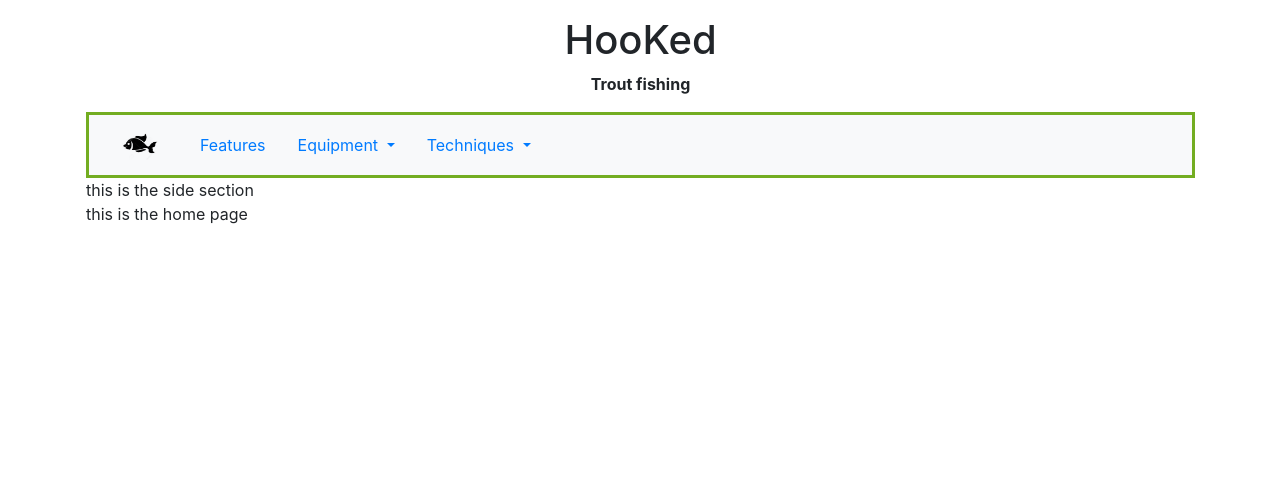
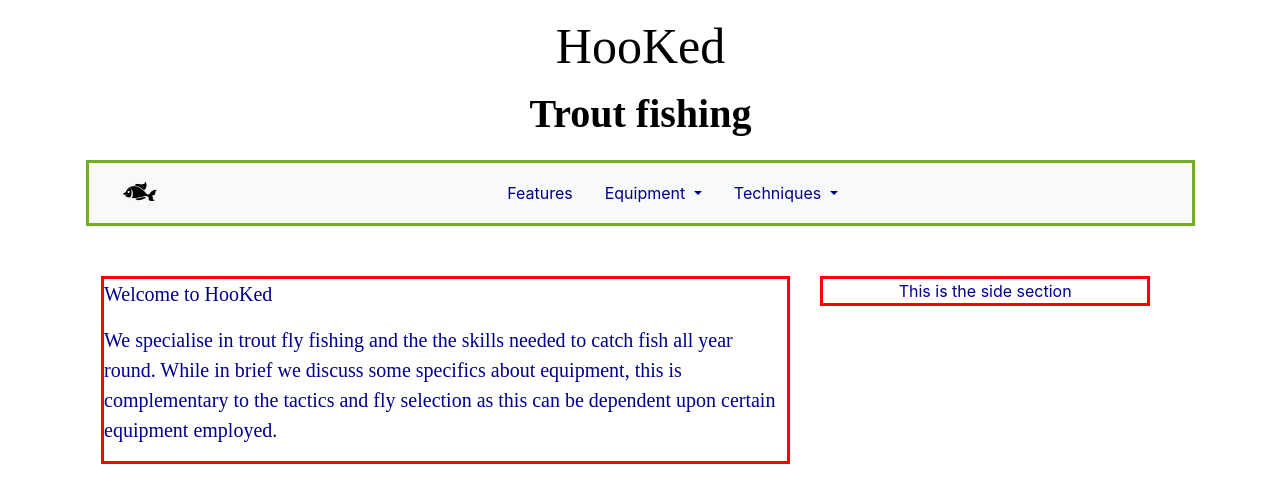
Before and after one commit to StudentRP/hooked, a Django app: page / in a window 1280 px wide. Shown: the top 503 px of the page. Run offline with Django 4.2, Linux system fonts and the light colour scheme.

Commit message:
css building

```diff
--- a/main_body/static/main_body/main.css
+++ b/main_body/static/main_body/main.css
@@ -1,24 +1,46 @@
-/** {*/
-/*    color: darkblue;*/
-/*}*/
+* {
+    color: darkblue !important;
+}
 
-.my_header {
+.my_header, aside {
     text-align: center;
 }
 
-/*nav div {*/
-/*    position: fixed;*/
-/*}*/
 
-body nav{
-    border: red;
+aside, section{
+    border: 3px solid red;
+    margin-top: 50px;
 }
 
-.navbar .nav .nav-item .nav-link:hover {
-    color: green;
+.nav-link:hover {
+    color: purple !important;
 }
 
 .navbar {
-    position: center;
+    position: center !important; /* not working */
     border: 3px solid #73AD21;
 }
+
+#navbarNavDropdown ul{
+    /*border:3px solid orangered !important;*/
+    width: 70%; /*  provides centering of the nav*/
+    margin: auto;
+}
+
+.home_page_welcome p {
+    font-family: "Times New Roman", Times, serif;
+    font-size: 20px;
+}
+
+.my_header #sub_header {
+    font-family: "Times New Roman", Times, serif;
+    font-size: 40px;
+    color: black !important;
+}
+
+.my_header #site_header {
+    font-family: "Times New Roman", Times, serif;
+    font-size: 50px;
+    color: black !important;
+
+}
--- a/main_body/templates/main_body/base.html
+++ b/main_body/templates/main_body/base.html
@@ -4,7 +4,7 @@
 <html lang="en">
 <head>
     <meta charset="UTF-8">
-    <meta name="viewport" content="width=device-width, initial-scale=1, shrink-to-fit=no">
+    <meta name="viewport" content="width=device-width, initial-scale=1">
 
     <link rel="stylesheet" href="https://cdn.jsdelivr.net/npm/bootstrap@4.0.0/dist/css/bootstrap.min.css" integrity="sha384-Gn5384xqQ1aoWXA+058RXPxPg6fy4IWvTNh0E263XmFcJlSAwiGgFAW/dAiS6JXm" crossorigin="anonymous">
     <link rel="stylesheet" type="text/css" href="{% static 'main_body/main.css' %}"> <!-- in static file look up blog/main.css -->
@@ -20,18 +20,22 @@
 <body class="container pl-3">
     <div class="container pt-3">
         <header class="my_header">
-            <h1>HooKed</h1>
-            <p><strong>Trout fishing</strong></p>
+            <h1 id="site_header">HooKed</h1>
+            <p><strong id="sub_header">Trout fishing</strong></p>
         </header>
     </div>
 
     <nav class="navbar navbar-expand-lg navbar-light bg-light">
       <div class="container my_nav">
+
+          <div id="fish">
             <a class="navbar-brand mr-4" href="{% url 'mb-home'%}">
             <img src="{% static "site_img/fish.png" %}" alt="pic of fish" width="40" height="34"></a>
             <button class="navbar-toggler" type="button" data-bs-toggle="collapse" data-bs-target="#navbarNavDropdown" aria-controls="navbarNavDropdown" aria-expanded="false" aria-label="Toggle navigation">
               <span class="navbar-toggler-icon"></span>
             </button>
+          </div>
+
         <div class="collapse navbar-collapse" id="navbarNavDropdown">
           <ul class="nav justify-content-center">
             <!--li class="nav-item">
@@ -67,14 +71,23 @@
       </div>
     </nav>
 
-    <div>
+    <div class="container row"> <!-- container stagger the boxes from the main nav L & R sides -->
+
+        <div class="col-8">
+            <section>
+                {% block content %} {% endblock content %}
+            </section>
+        </div>
+
+        <div class="col-4">
             <aside>
-            this is the side section
+                This is the side section
             </aside>
         </div>
-    <div>
-        {% block content %} {% endblock content %}
+
+
     </div>
+
 <script src="https://cdn.jsdelivr.net/npm/bootstrap@5.1.3/dist/js/bootstrap.bundle.min.js" integrity="sha384-ka7Sk0Gln4gmtz2MlQnikT1wXgYsOg+OMhuP+IlRH9sENBO0LRn5q+8nbTov4+1p" crossorigin="anonymous"></script>
 
 </body>
--- a/main_body/templates/main_body/equipment.html
+++ b/main_body/templates/main_body/equipment.html
@@ -1,5 +1,5 @@
 {% extends "main_body/base.html" %}
 
 {% block content %}
-    this is the equipment page
+    This is the equipment page
 {% endblock content %}
--- a/main_body/templates/main_body/features.html
+++ b/main_body/templates/main_body/features.html
@@ -2,6 +2,6 @@
 
 {% block content%}
 
-<h1> this is the about page</h1>
+<h1> This is the about page</h1>
 
 {% endblock content %}
--- a/main_body/templates/main_body/home.html
+++ b/main_body/templates/main_body/home.html
@@ -1,5 +1,12 @@
 {% extends "main_body/base.html" %}
 
 {% block content %}
-    this is the home page
+    <div class="home_page_welcome">
+        <p>Welcome to HooKed</p>
+        <p>We specialise in trout fly fishing and the the skills needed to catch fish all year round.
+            While in brief we discuss some specifics about equipment, this is complementary to the
+            tactics and fly selection as this can be dependent upon certain equipment employed.</p>
+        <p> </p>
+
+    </div>
 {% endblock content %}
--- a/main_body/templates/main_body/techniques.html
+++ b/main_body/templates/main_body/techniques.html
@@ -1,5 +1,5 @@
 {% extends "main_body/base.html" %}
 
 {% block content %}
-    this is the techniques page
+    This is the techniques page
 {% endblock content %}
```
Also changed, not shown: db.sqlite3. Lines whose indentation alone changed are shown as unchanged.
